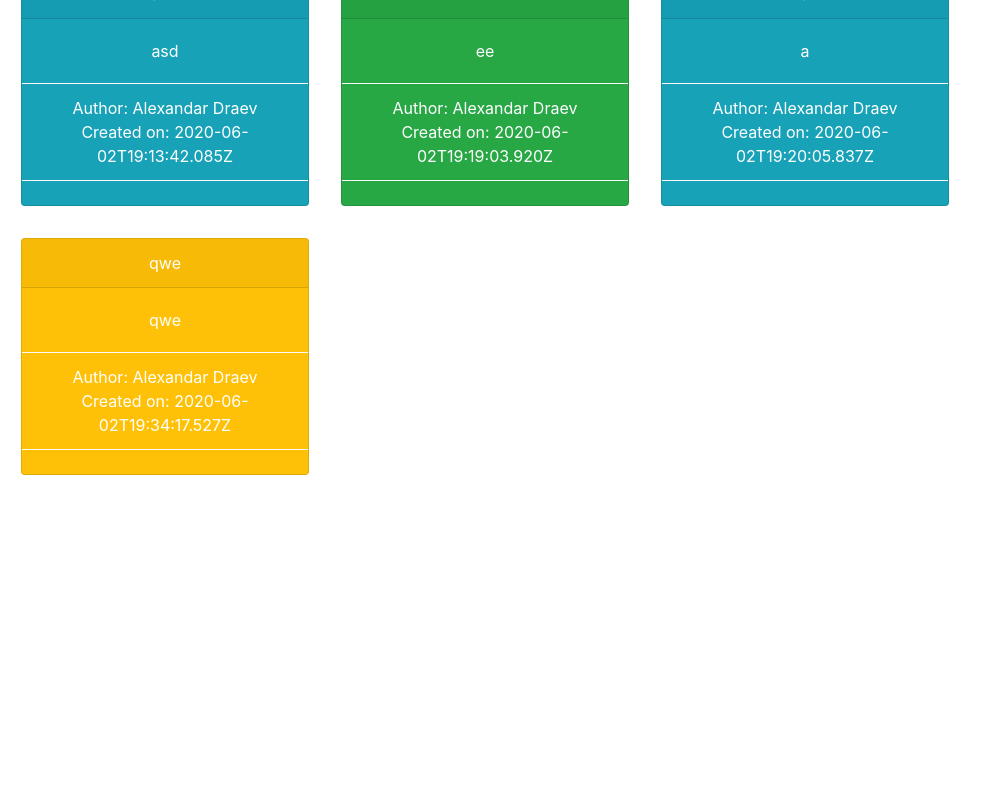
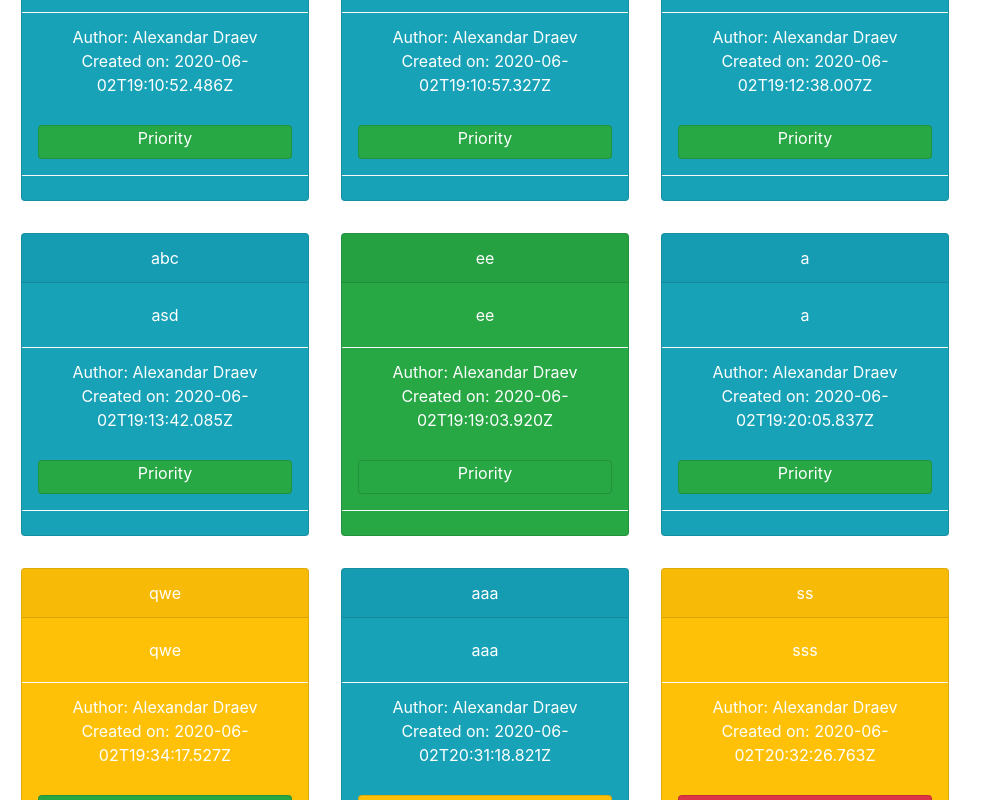
Before and after one commit to developerontheblock/todos-app, a React (Create React App) app: page /notes in a window 1280 px wide. Shown: the part 1280-2080 px from the top of the page, without its empty margins (0-991 px from the left). Before the commit the page ends 1776 px from the top, so only its background shows below. Built offline with nearby package versions, Linux system fonts and the light colour scheme; data requests are answered from the project's data file; sample sign-in values are in the browser's storage.

Commit message:
added Notes Priority funtionality

```diff
--- a/db/db.json
+++ b/db/db.json
@@ -70,7 +70,8 @@
       "data": "",
       "date": "2020-05-19T09:20:03.555Z",
       "id": "SGeWBeC",
-      "status": "Active"
+      "status": "Active",
+      "priority": "Low"
     },
     {
       "title": "ааааdefault login form validations",
@@ -80,7 +81,8 @@
       "data": "",
       "date": "2020-05-27T11:54:34.484Z",
       "id": "K1w3uWc",
-      "status": "Active"
+      "status": "Active",
+      "priority": "Low"
     },
     {
       "title": "asdasdddddddddddddddddddddddddddddddddddddddddddddddd",
@@ -90,7 +92,8 @@
       "data": "",
       "date": "2020-05-28T12:45:40.984Z",
       "id": "36hq2yU",
-      "status": "Active"
+      "status": "Active",
+      "priority": "Low"
     },
     {
       "title": "asd",
@@ -100,7 +103,8 @@
       "data": "",
       "date": "2020-05-28T13:03:19.110Z",
       "id": "KtaJ4dI",
-      "status": "Active"
+      "status": "Active",
+      "priority": "Low"
     },
     {
       "title": "aaa",
@@ -110,7 +114,8 @@
       "data": "",
       "date": "2020-05-28T13:08:00.678Z",
       "id": "jiiT8F_",
-      "status": "Active"
+      "status": "Active",
+      "priority": "Low"
     },
     {
       "title": "123",
@@ -120,7 +125,8 @@
       "data": "",
       "date": "2020-05-28T14:36:18.797Z",
       "id": "UQZFMe1",
-      "status": "Active"
+      "status": "Active",
+      "priority": "Low"
     },
     {
       "title": "My first note",
@@ -130,7 +136,8 @@
       "data": "",
       "date": "2020-06-02T08:22:51.297Z",
       "id": "EUs5qBM",
-      "status": "Active"
+      "status": "Active",
+      "priority": "Low"
     },
     {
       "title": "12333",
@@ -140,7 +147,8 @@
       "data": "",
       "status": "Pending",
       "date": "2020-06-02T19:01:43.601Z",
-      "id": "3pszunT"
+      "id": "3pszunT",
+      "priority": "Low"
     },
     {
       "title": "asdasd",
@@ -150,7 +158,8 @@
       "data": "",
       "date": "2020-06-02T19:04:23.738Z",
       "status": "Active",
-      "id": "g0jQv2H"
+      "id": "g0jQv2H",
+      "priority": "Low"
     },
     {
       "title": "11",
@@ -160,7 +169,8 @@
       "data": "",
       "status": "Active",
       "date": "2020-06-02T19:10:52.486Z",
-      "id": "DJmvIJS"
+      "id": "DJmvIJS",
+      "priority": "Low"
     },
     {
       "title": "22",
@@ -170,7 +180,8 @@
       "data": "",
       "status": "Active",
       "date": "2020-06-02T19:10:57.327Z",
-      "id": "ly2k4aP"
+      "id": "ly2k4aP",
+      "priority": "Low"
     },
     {
       "title": "asdasdddddddddddddddddddddddddddddddddddddddddddddddd",
@@ -180,7 +191,8 @@
       "data": "",
       "status": "Active",
       "date": "2020-06-02T19:12:38.007Z",
-      "id": "1k5WDdx"
+      "id": "1k5WDdx",
+      "priority": "Low"
     },
     {
       "title": "abc",
@@ -190,7 +202,8 @@
       "data": "",
       "status": "Active",
       "date": "2020-06-02T19:13:42.085Z",
-      "id": "ZukHqK1"
+      "id": "ZukHqK1",
+      "priority": "Low"
     },
     {
       "title": "ee",
@@ -200,7 +213,8 @@
       "data": "",
       "status": "Done",
       "date": "2020-06-02T19:19:03.920Z",
-      "id": "tJyPSBW"
+      "id": "tJyPSBW",
+      "priority": "Low"
     },
     {
       "title": "a",
@@ -210,7 +224,8 @@
       "data": "",
       "date": "2020-06-02T19:20:05.837Z",
       "status": "Active",
-      "id": "TB-pDLA"
+      "id": "TB-pDLA",
+      "priority": "Low"
     },
     {
       "title": "qwe",
@@ -220,7 +235,41 @@
       "data": "",
       "status": "Pending",
       "date": "2020-06-02T19:34:17.527Z",
-      "id": "HjsdGAP"
+      "id": "HjsdGAP",
+      "priority": "Low"
+    },
+    {
+      "title": "aaa",
+      "content": "aaa",
+      "authorId": "PbVvp7n",
+      "authorName": "Alexandar Draev",
+      "data": "",
+      "priority": "Medium",
+      "date": "2020-06-02T20:31:18.821Z",
+      "status": "Active",
+      "id": "3aNzvzJ"
+    },
+    {
+      "title": "ss",
+      "content": "sss",
+      "authorId": "PbVvp7n",
+      "authorName": "Alexandar Draev",
+      "data": "",
+      "priority": "High",
+      "status": "Pending",
+      "date": "2020-06-02T20:32:26.763Z",
+      "id": "bleaepB"
+    },
+    {
+      "title": "sdf",
+      "content": "sdf",
+      "authorId": "PbVvp7n",
+      "authorName": "Alexandar Draev",
+      "data": "",
+      "priority": "High",
+      "status": "Done",
+      "date": "2020-06-02T20:41:50.387Z",
+      "id": "uqfiH06"
     }
   ]
 }
--- a/src/components/notes/note-card/NoteCard.jsx
+++ b/src/components/notes/note-card/NoteCard.jsx
@@ -1,7 +1,7 @@
 import React from 'react';
 import { Link } from 'react-router-dom';
 import { getLoggedUser } from '../../../core/api/users.api';
-import { NotesStatus } from '../../../core/api/notes.api';
+import { NotesStatus, NotesPriority } from '../../../core/api/notes.api';
 
 const noteCardStyle =
 {
@@ -17,33 +17,54 @@ export function NoteCard({ note, onDeleteClick }) {
 
     const loggedUser = getLoggedUser();
 
-    let noteClassByType = "card text-white m-3 ";
+    let noteClassByStatus = "card text-white m-3 ";
     switch (note.status) {
         case NotesStatus.Active:
-            noteClassByType += "bg-info";
+            noteClassByStatus += "bg-info";
             break;
         case NotesStatus.Done:
-            noteClassByType += "bg-success";
+            noteClassByStatus += "bg-success";
             break;
         case NotesStatus.Pending:
-            noteClassByType += "bg-warning";
+            noteClassByStatus += "bg-warning";
             break;
         default:
-            noteClassByType += "bg-info";
+            noteClassByStatus += "bg-info";
+            break;
+    }
+
+    let noteClassByPriority = "card text-white m-3 ";
+    switch (note.priority) {
+        case NotesPriority.Low:
+            noteClassByPriority += "bg-success";
+            break;
+        case NotesPriority.Medium:
+            noteClassByPriority += "bg-warning";
+            break;
+        case NotesPriority.High:
+            noteClassByPriority += "bg-danger";
+            break;
+        default:
+            noteClassByPriority += "bg-success";
             break;
     }
 
     return (
-        <div className={noteClassByType} style={noteCardStyle}>
+
+        <div className={noteClassByStatus} style={noteCardStyle}>
             <div className="card-header">
                 {note.title}
             </div>
+
             <div className="card-body">
                 <p className="card-text">{note.content}</p>
             </div>
             <div className="card-footer bg-transparent border-light">
                 <div>Author: {note.authorName}</div>
                 <div>Created on: {note.date}</div>
+            </div>
+            <div className={noteClassByPriority}>
+                <label>Priority</label>
             </div>
             <div className="card-footer bg-transparent border-light">
                 {(loggedUser.isAdmin || loggedUser.id === note.authorId) && <Link className="cursor-pointer btn btn-success btn-outline-light mr-2" to={`/notes/edit/${note.id}`}>Edit </Link>}
--- a/src/components/notes/note-edit/NoteEdit.jsx
+++ b/src/components/notes/note-edit/NoteEdit.jsx
@@ -57,6 +57,14 @@ export function NoteEdit(props) {
                             <option value="Done">Done</option>
                         </select>
                     </div>
+                    <div className="form-group">
+                        <label htmlFor="priority">Priority: </label>
+                        <select name="priority" id="priority" className="form-control" onChange={onInputChange} value={currentNote.priority}>
+                            <option value="Low">Low</option>
+                            <option value="Medium">Medium</option>
+                            <option value="High">High</option>
+                        </select>
+                    </div>
                     <button className="btn btn-primary">Save Note</button>
                 </form>
             </div>
--- a/src/core/api/notes.api.js
+++ b/src/core/api/notes.api.js
@@ -5,6 +5,12 @@ export const NotesStatus = {
     Active: 'Active',
     Pending: 'Pending',
     Done: 'Done'
+};
+
+export const NotesPriority = {
+    Low: 'Low',
+    Medium: 'Medium',
+    High: 'High'
 };
 
 const apiUrl = 'http://localhost:3005'
@@ -52,6 +58,10 @@ export function saveNote(noteData) {
         noteData.status = NotesStatus.Active;
     }
 
+    if (!noteData.priority) {
+        noteData.priority = NotesPriority.Low;
+    }
+
     return axios.post(`${apiUrl}/notes`, noteData);
 }
 
```
